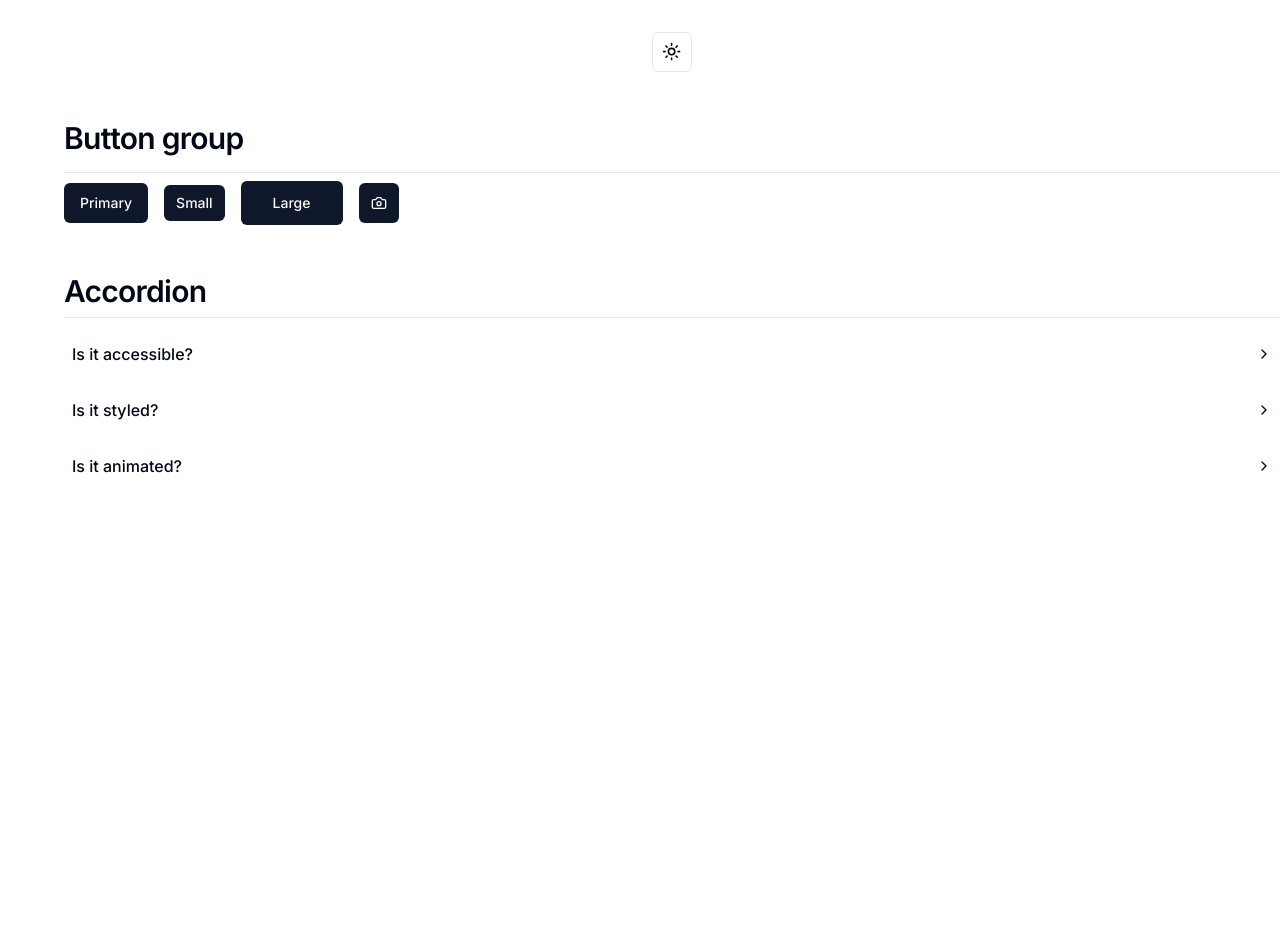
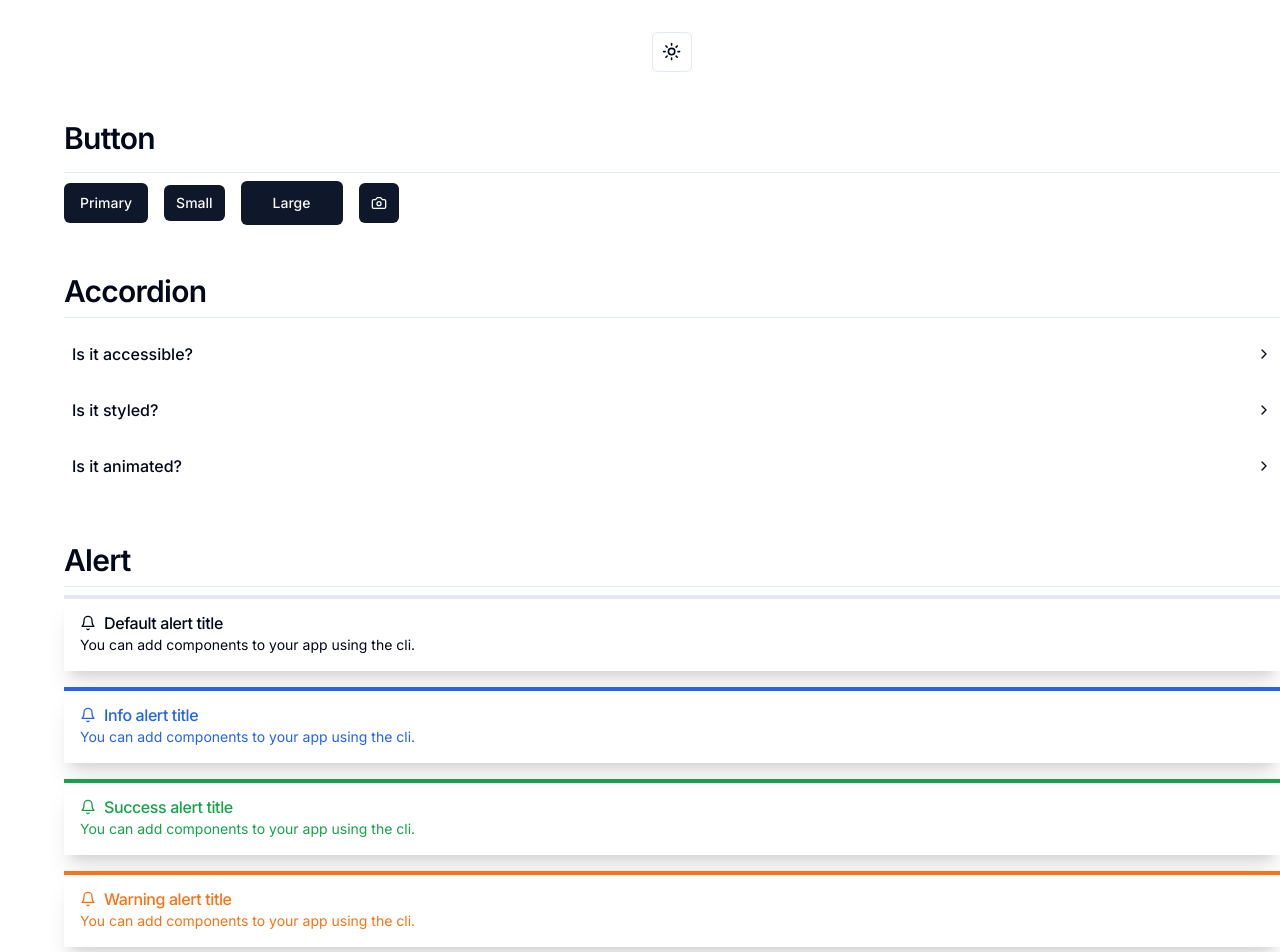
Before and after one commit to yportfolio/patternfly-tailwind, a Next.js app: page / in a window 1280 px wide. Shown: the top 952 px of the page. Before the commit the page ends 800 px from the top, so only its background shows below. Built offline with nearby package versions, Linux system fonts and the light colour scheme.

Commit message:
feat: add alert

```diff
--- /dev/null
+++ b/app/components/AlertDemo.tsx
@@ -0,0 +1,74 @@
+import React from "react";
+import { Alert, AlertDescription, AlertTitle } from "../../components/ui/alert";
+import { Bell } from "lucide-react";
+
+export default function AlertDemo() {
+  return (
+    <>
+      <Alert>
+        <AlertTitle>
+          <Bell className="h-4 w-4" />
+          <h5 className="font-medium leading-none tracking-tight">
+            Default alert title
+          </h5>
+        </AlertTitle>
+
+        <AlertDescription>
+          You can add components to your app using the cli.
+        </AlertDescription>
+      </Alert>
+
+      <Alert variant="info">
+        <AlertTitle>
+          <Bell className="h-4 w-4" />
+          <h5 className="font-medium leading-none tracking-tight">
+            Info alert title
+          </h5>
+        </AlertTitle>
+
+        <AlertDescription>
+          You can add components to your app using the cli.
+        </AlertDescription>
+      </Alert>
+
+      <Alert variant="success">
+        <AlertTitle>
+          <Bell className="h-4 w-4" />
+          <h5 className="font-medium leading-none tracking-tight">
+            Success alert title
+          </h5>
+        </AlertTitle>
+
+        <AlertDescription>
+          You can add components to your app using the cli.
+        </AlertDescription>
+      </Alert>
+
+      <Alert variant="warning">
+        <AlertTitle>
+          <Bell className="h-4 w-4" />
+          <h5 className="font-medium leading-none tracking-tight">
+            Warning alert title
+          </h5>
+        </AlertTitle>
+
+        <AlertDescription>
+          You can add components to your app using the cli.
+        </AlertDescription>
+      </Alert>
+
+      <Alert variant="danger">
+        <AlertTitle>
+          <Bell className="h-4 w-4" />
+          <h5 className="font-medium leading-none tracking-tight">
+            Danger alert title
+          </h5>
+        </AlertTitle>
+
+        <AlertDescription>
+          You can add components to your app using the cli.
+        </AlertDescription>
+      </Alert>
+    </>
+  );
+}
--- /dev/null
+++ b/app/components/ButtonDemo.tsx
@@ -0,0 +1,16 @@
+import React from "react";
+import { Button } from "../../components/ui/button";
+import { Camera } from "lucide-react";
+
+export default function ButtonDemo() {
+  return (
+    <>
+      <Button>Primary</Button>
+      <Button size="sm">Small</Button>
+      <Button size="lg">Large</Button>
+      <Button size="icon">
+        <Camera className="h-4 w-4" />
+      </Button>
+    </>
+  );
+}
--- a/app/globals.css
+++ b/app/globals.css
@@ -33,6 +33,11 @@
     --ring: 222.2 84% 4.9%;
 
     --radius: 0.5rem;
+
+    --danger: 346.8 77.2% 49.8%;
+    --success: 142.1 76.2% 36.3%;
+    --info: 221.2 83.2% 53.3%;
+    --warning: 24.6 95% 53.1%;
   }
 
   .dark {
@@ -63,6 +68,11 @@
     --border: 217.2 32.6% 17.5%;
     --input: 217.2 32.6% 17.5%;
     --ring: 212.7 26.8% 83.9%;
+
+    --danger: 346.8 77.2% 49.8%;
+    --success: 142.1 70.6% 45.3%;
+    --info: 217.2 91.2% 59.8%;
+    --warning: 20.5 90.2% 48.2%;
   }
 }
 
--- a/app/page.tsx
+++ b/app/page.tsx
@@ -2,6 +2,8 @@ import { Camera } from "lucide-react";
 import { Button } from "@/components/ui/button";
 import { ModeToggle } from "@/components/theme/ModeToggle";
 import AccordionDemo from "./components/AccordionDemo";
+import ButtonDemo from "./components/ButtonDemo";
+import AlertDemo from "./components/AlertDemo";
 
 export default function Home() {
   return (
@@ -10,15 +12,10 @@ export default function Home() {
 
       <div className="flex flex-col justify-start w-full space-y-2">
         <h2 className="scroll-m-20 border-b pb-4 text-3xl font-semibold tracking-tight transition-colors first:mt-0">
-          Button group
+          Button
         </h2>
         <div className="space-x-4 flex items-center">
-          <Button>Primary</Button>
-          <Button size="sm">Small</Button>
-          <Button size="lg">Large</Button>
-          <Button size="icon">
-            <Camera className="h-4 w-4" />
-          </Button>
+          <ButtonDemo />
         </div>
       </div>
 
@@ -30,6 +27,15 @@ export default function Home() {
           <AccordionDemo />
         </div>
       </div>
+
+      <div className="flex flex-col justify-start w-full space-y-2">
+        <h2 className="scroll-m-20 border-b pb-2 text-3xl font-semibold tracking-tight transition-colors first:mt-0">
+          Alert
+        </h2>
+        <div className="space-y-4 flex flex-col items-center">
+          <AlertDemo />
+        </div>
+      </div>
     </main>
   );
 }
--- /dev/null
+++ b/components/ui/alert.tsx
@@ -0,0 +1,61 @@
+import * as React from "react";
+import { cva, type VariantProps } from "class-variance-authority";
+
+import { cn } from "@/lib/utils";
+
+const alertVariants = cva(
+  "relative w-full border-t-4 p-4 shadow-xl bg-background  [&>svg~*]:pl-7 [&>svg+div]:translate-y-[-3px] [&>svg]:absolute [&>svg]:left-4 [&>svg]:top-4 [&>svg]:text-foreground",
+  {
+    variants: {
+      variant: {
+        default: "text-foreground",
+        danger: "text-danger border-danger",
+        success: "text-success border-success",
+        info: "text-info border-info",
+        warning: "text-warning border-warning",
+      },
+    },
+    defaultVariants: {
+      variant: "default",
+    },
+  }
+);
+
+const Alert = React.forwardRef<
+  HTMLDivElement,
+  React.HTMLAttributes<HTMLDivElement> & VariantProps<typeof alertVariants>
+>(({ className, variant, ...props }, ref) => (
+  <div
+    ref={ref}
+    role="alert"
+    className={cn(alertVariants({ variant }), className)}
+    {...props}
+  />
+));
+Alert.displayName = "Alert";
+
+const AlertTitle = React.forwardRef<
+  HTMLParagraphElement,
+  React.HTMLAttributes<HTMLHeadingElement>
+>(({ className, ...props }, ref) => (
+  <div
+    ref={ref}
+    className={cn("flex items-center space-x-2 mb-1", className)}
+    {...props}
+  ></div>
+));
+AlertTitle.displayName = "AlertTitle";
+
+const AlertDescription = React.forwardRef<
+  HTMLParagraphElement,
+  React.HTMLAttributes<HTMLParagraphElement>
+>(({ className, ...props }, ref) => (
+  <div
+    ref={ref}
+    className={cn("text-sm [&_p]:leading-relaxed", className)}
+    {...props}
+  />
+));
+AlertDescription.displayName = "AlertDescription";
+
+export { Alert, AlertTitle, AlertDescription };
--- a/tailwind.config.js
+++ b/tailwind.config.js
@@ -2,11 +2,11 @@
 module.exports = {
   darkMode: ["class"],
   content: [
-    './pages/**/*.{ts,tsx}',
-    './components/**/*.{ts,tsx}',
-    './app/**/*.{ts,tsx}',
-    './src/**/*.{ts,tsx}',
-	],
+    "./pages/**/*.{ts,tsx}",
+    "./components/**/*.{ts,tsx}",
+    "./app/**/*.{ts,tsx}",
+    "./src/**/*.{ts,tsx}",
+  ],
   theme: {
     container: {
       center: true,
@@ -50,6 +50,10 @@ module.exports = {
           DEFAULT: "hsl(var(--card))",
           foreground: "hsl(var(--card-foreground))",
         },
+        danger: "hsl(var(--danger))",
+        success: "hsl(var(--success))",
+        info: "hsl(var(--info))",
+        warning: "hsl(var(--warning))",
       },
       borderRadius: {
         lg: "var(--radius)",
@@ -73,4 +77,4 @@ module.exports = {
     },
   },
   plugins: [require("tailwindcss-animate")],
-}
+};
```
